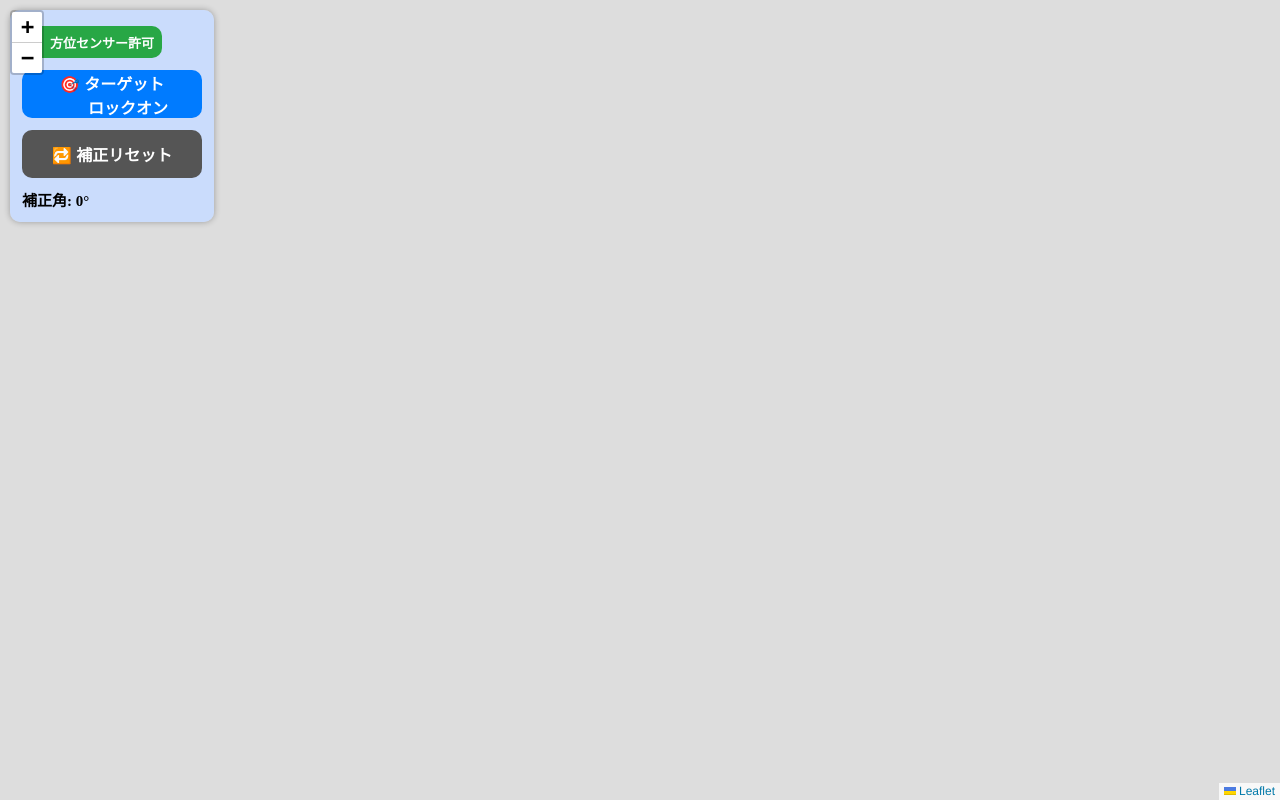
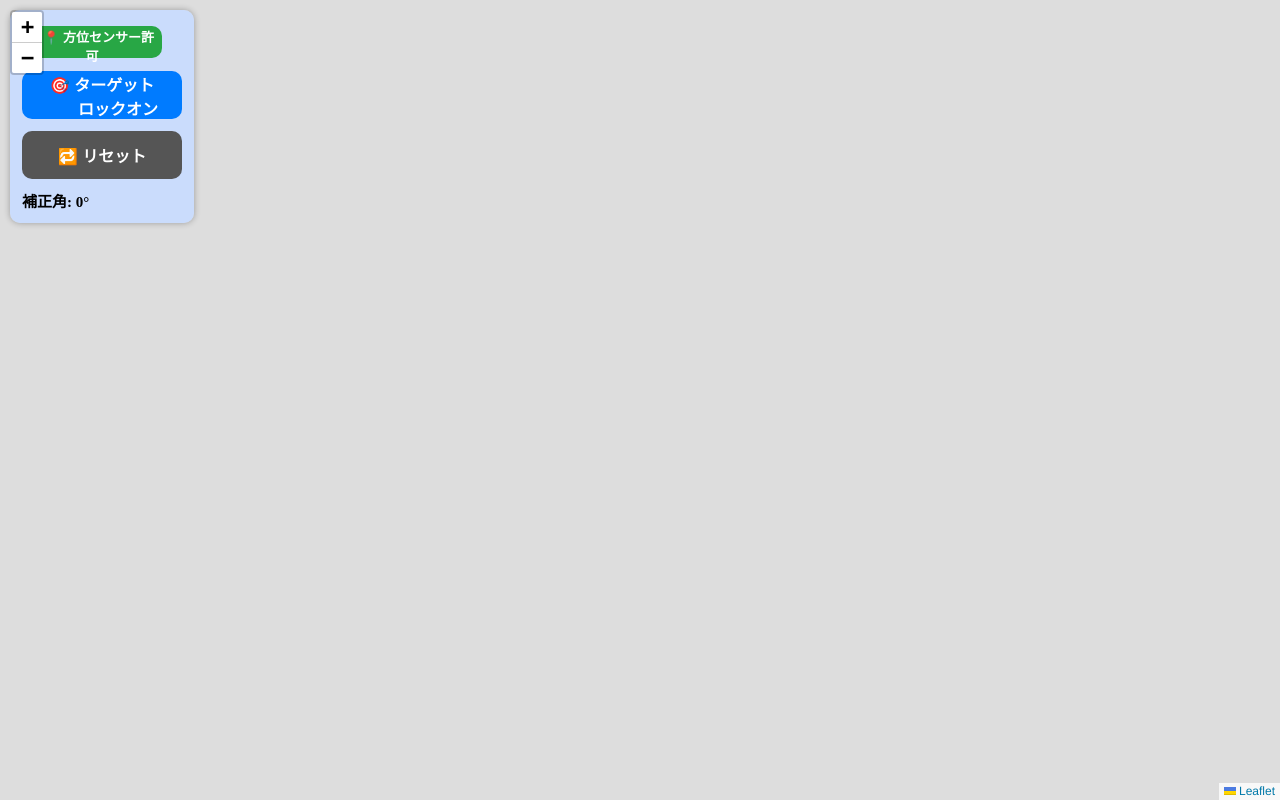
Before and after one commit to Shoot-shoot-39/compass-cal-demo, a plain HTML site: page index.html in a window 1280 px wide. Drawn offline with nearby package versions, Linux system fonts and the light colour scheme.

Commit message:
Update index.html

```diff
--- a/index.html
+++ b/index.html
@@ -16,7 +16,7 @@
     font-size: 15px; transition: background 0.5s;
   }
   button {
-    margin: 6px 0; width: 180px; height: 48px; font-size: 16px;
+    margin: 6px 0; width: 160px; height: 48px; font-size: 16px;
     border: none; border-radius: 10px; cursor: pointer;
     background: #007bff; color: #fff; font-weight: bold;
   }
@@ -30,9 +30,9 @@
 </head>
 <body>
 <div id="controls">
-  <button id="sensorBtn">📍 方位センサー許可</button><br>
+  <button id="sensorBtn">　📍 方位センサー許可</button><br>
   <button id="lockBtn">🎯 ターゲット<br>　　ロックオン</button><br>
-  <button id="resetBtn">🔁 補正リセット</button><br>
+  <button id="resetBtn">🔁 リセット</button><br>
   <div id="info">補正角: 0°</div>
 </div>
 <div id="map"></div>
```
